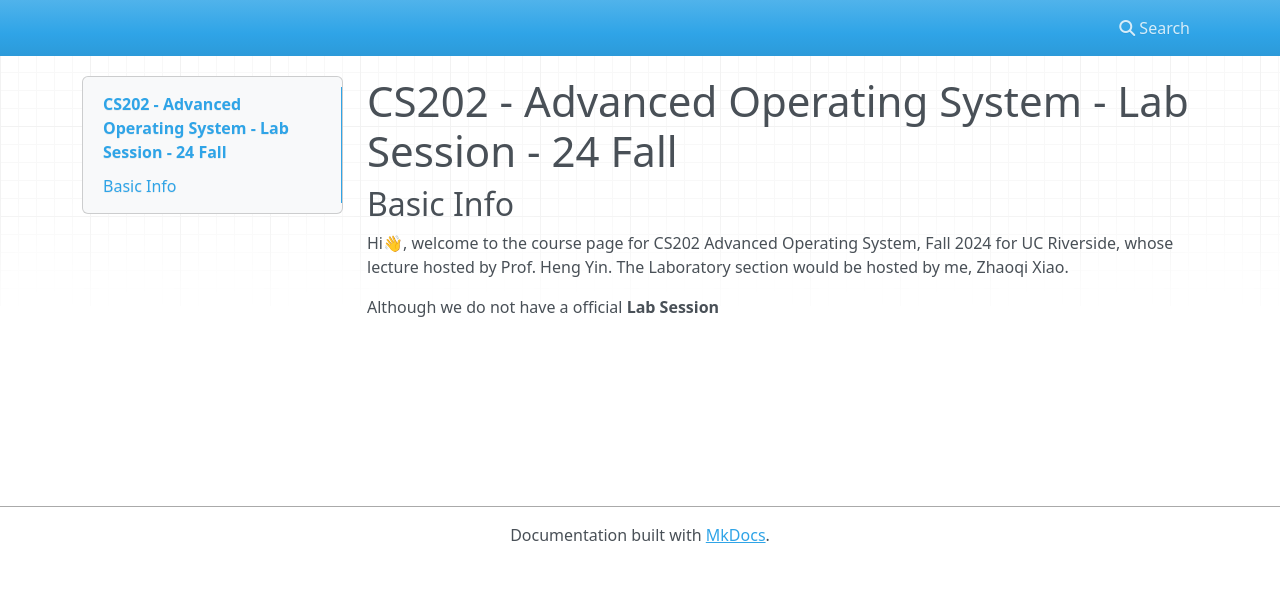
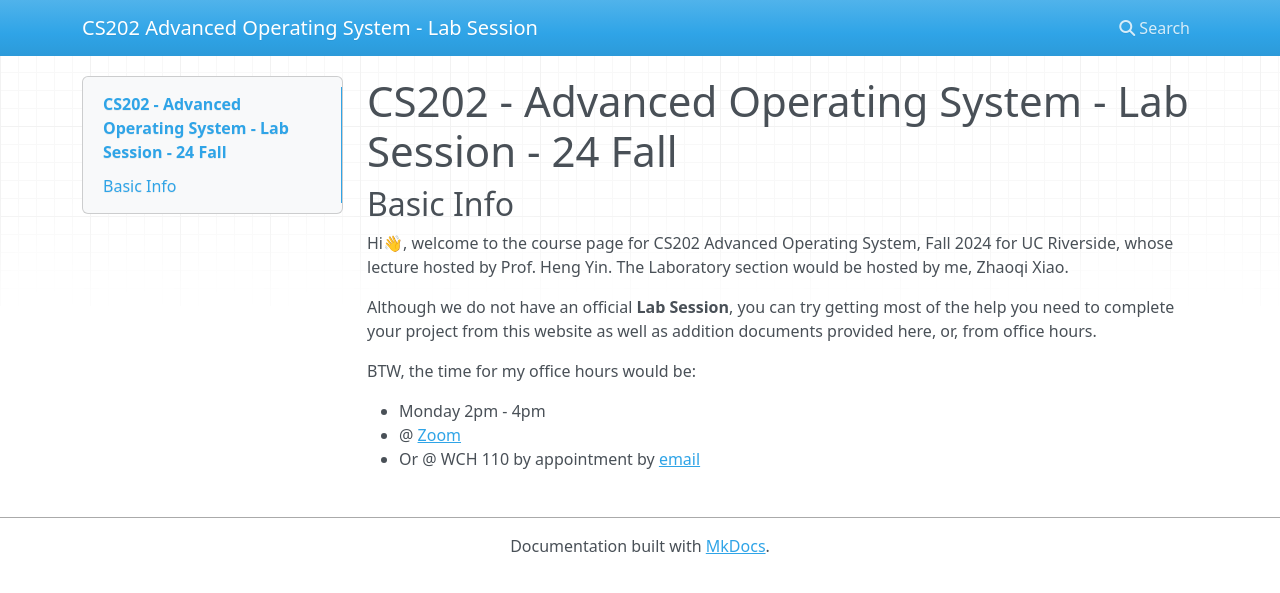
Before and after one commit to gdjs2/UCR-CS202-24Fall, an MkDocs documentation site: the page built from docs/docs/index.md, in a window 1280 px wide. Shown: the top 593 px of the page. Built offline with MkDocs 1.6.1, drawn with Linux system fonts in a browser that asks for light colours; nearby versions of some CDN libraries.

Commit message:
change the site_dir to the root

```diff
--- a/docs/docs/index.md
+++ b/docs/docs/index.md
@@ -4,4 +4,10 @@
 
 Hi👋, welcome to the course page for CS202 Advanced Operating System, Fall 2024 for UC Riverside, whose lecture hosted by Prof. Heng Yin. The Laboratory section would be hosted by me, Zhaoqi Xiao.
 
-Although we do not have a official **Lab Session**
+Although we do not have an official **Lab Session**, you can try getting most of the help you need to complete your project from this website as well as addition documents provided here, or, from office hours.
+
+BTW, the time for my office hours would be:
+
+* Monday 2pm - 4pm
+* @ [Zoom](https://ucr.zoom.us/j/91841068999?pwd=pgoHm11EtQ1nvmz70sfpQBTUJEDTam.1)
+* Or @ WCH 110 by appointment by [email](mailto:zxiao033@ucr.edu)
--- a/docs/mkdocs.yml
+++ b/docs/mkdocs.yml
@@ -0,0 +1,3 @@
+site_name: CS202 Advanced Operating System - Lab Session
+site_url: http://gdjs2.cn/UCR-CS202-24Fall/
+site_dir: /
```
